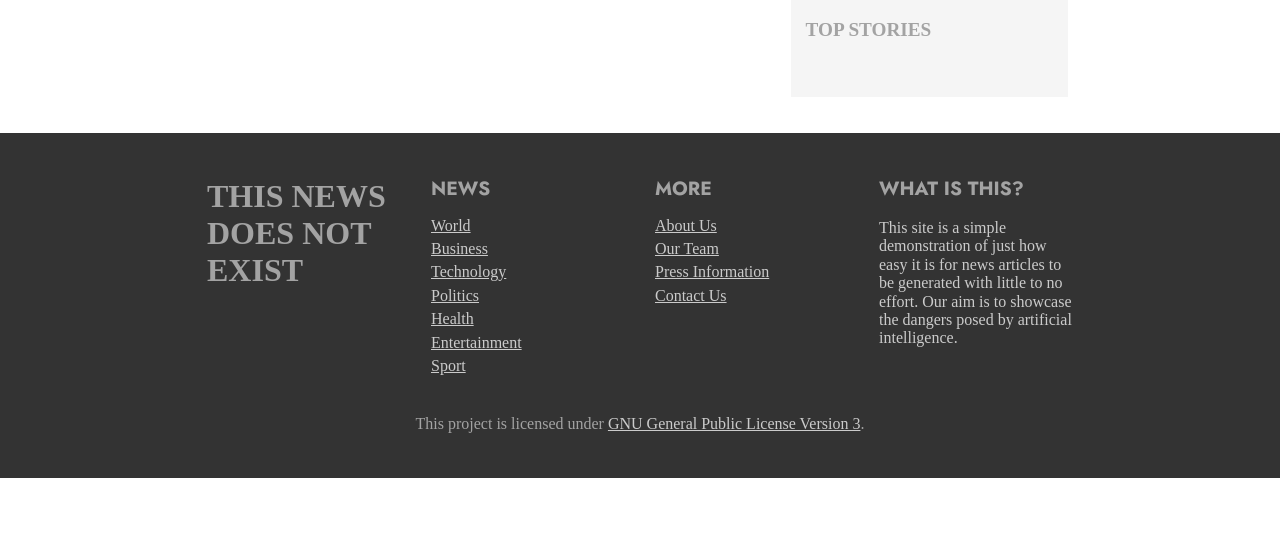
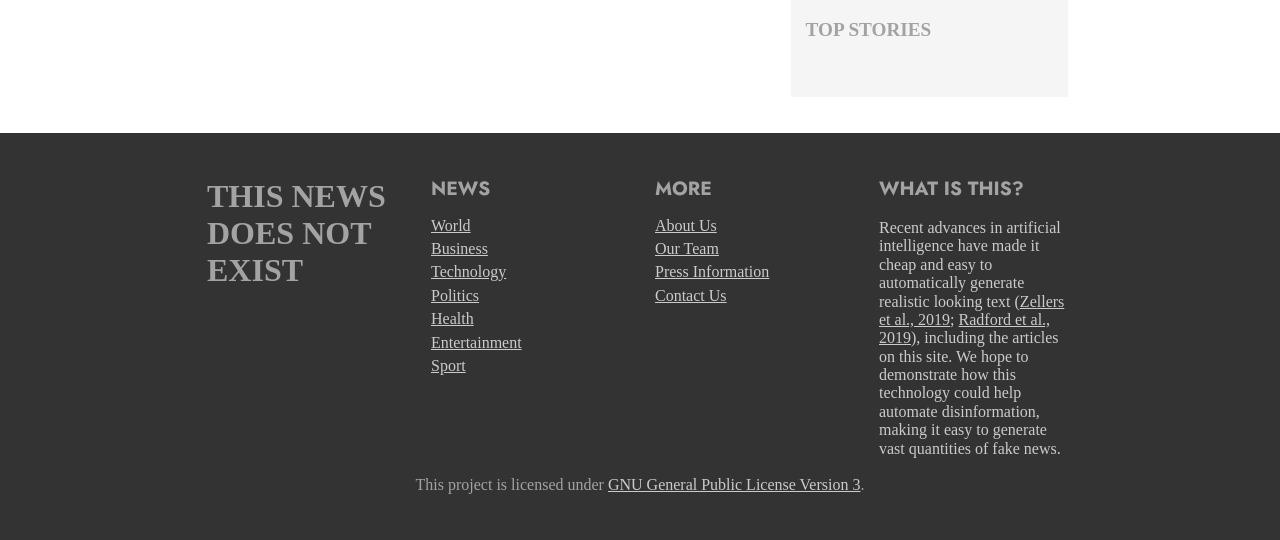
Before and after one commit to Brvtvs/thisnewsdoesnotexist, a Flask app: page / in a window 1280 px wide. Shown: the part 272-812 px from the top of the page. Before the commit the page ends 750 px from the top, so only its background shows below. Run offline with Flask 2, Linux system fonts and the light colour scheme; some libraries are stand-ins or nearby versions; some web fonts are replaced.

Commit message:
Update "What is This?" section text.

```diff
--- a/flask-app/templates/index.html
+++ b/flask-app/templates/index.html
@@ -136,9 +136,11 @@
             <div class="footer-col">
                 <span class="footer-col-title">WHAT IS THIS?</span>
                 <br><br>
-                This site is a simple demonstration of just how easy it is for news articles to be generated
-                with little
-                to no effort. Our aim is to showcase the dangers posed by artificial intelligence.
+                Recent advances in artificial intelligence have made it cheap and easy to automatically generate
+                realistic looking text (<a href="https://arxiv.org/pdf/1905.12616.pdf">Zellers et al., 2019</a>; <a
+                    href="https://d4mucfpksywv.cloudfront.net/better-language-models/language_models_are_unsupervised_multitask_learners.pdf">Radford
+                et al., 2019</a>), including the articles on this site. We hope to demonstrate how this
+                technology could help automate disinformation, making it easy to generate vast quantities of fake news.
             </div>
         </div>
         <br>
```
